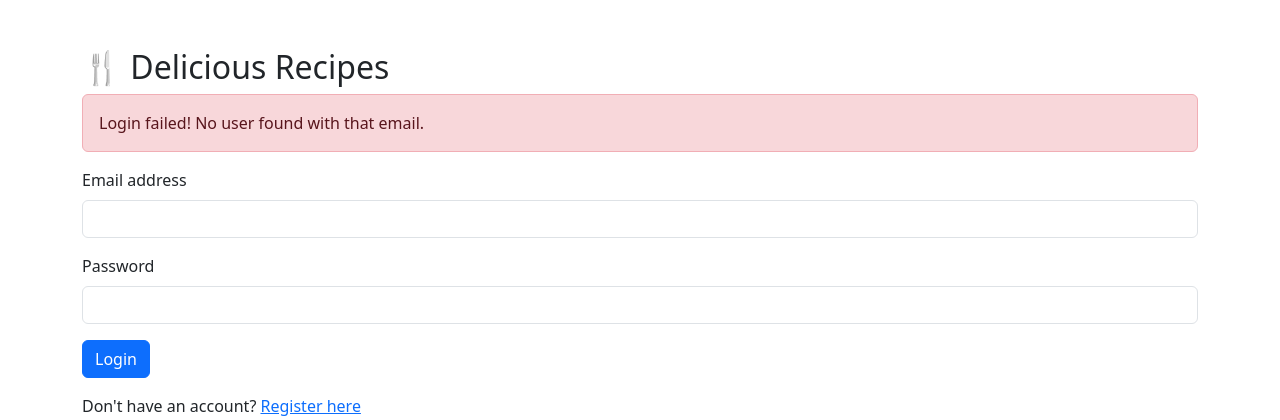
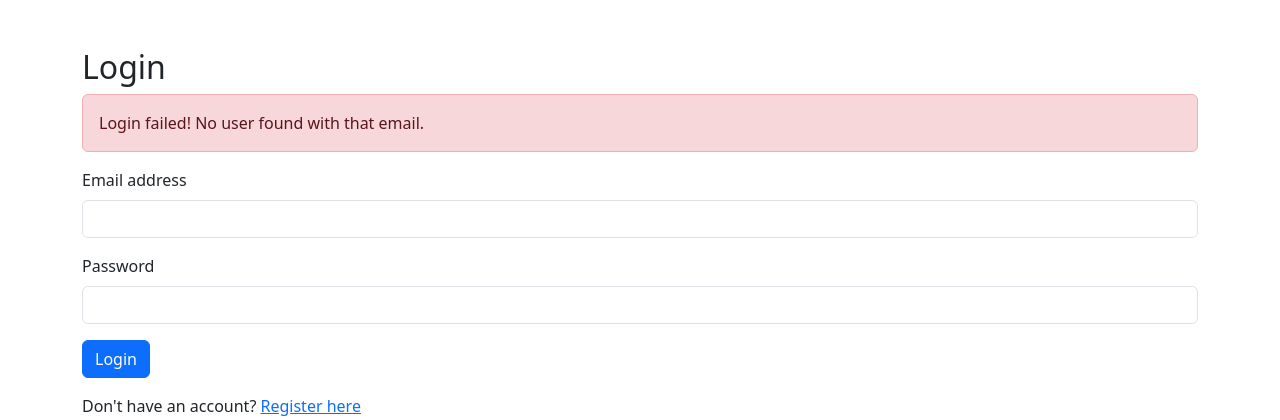
Before and after one commit to Rida3535/RecipeBlog, a Flask app: page /login in a window 1280 px wide. Shown: the top 420 px of the page. Run offline with Flask 3, Linux system fonts and the light colour scheme; some libraries are stand-ins or nearby versions.

Commit message:
Update login.html

```diff
--- a/FinalFolder/templates/login.html
+++ b/FinalFolder/templates/login.html
@@ -8,7 +8,7 @@
 </head>
 <body>
     <div class="container mt-5">
-        <h2>🍴 Delicious Recipes</h2>
+        <h2>Login</h2>
         {% with messages = get_flashed_messages(with_categories=true) %}
             {% if messages %}
                 <div class="alert alert-{{ messages[0][0] }}">
```
